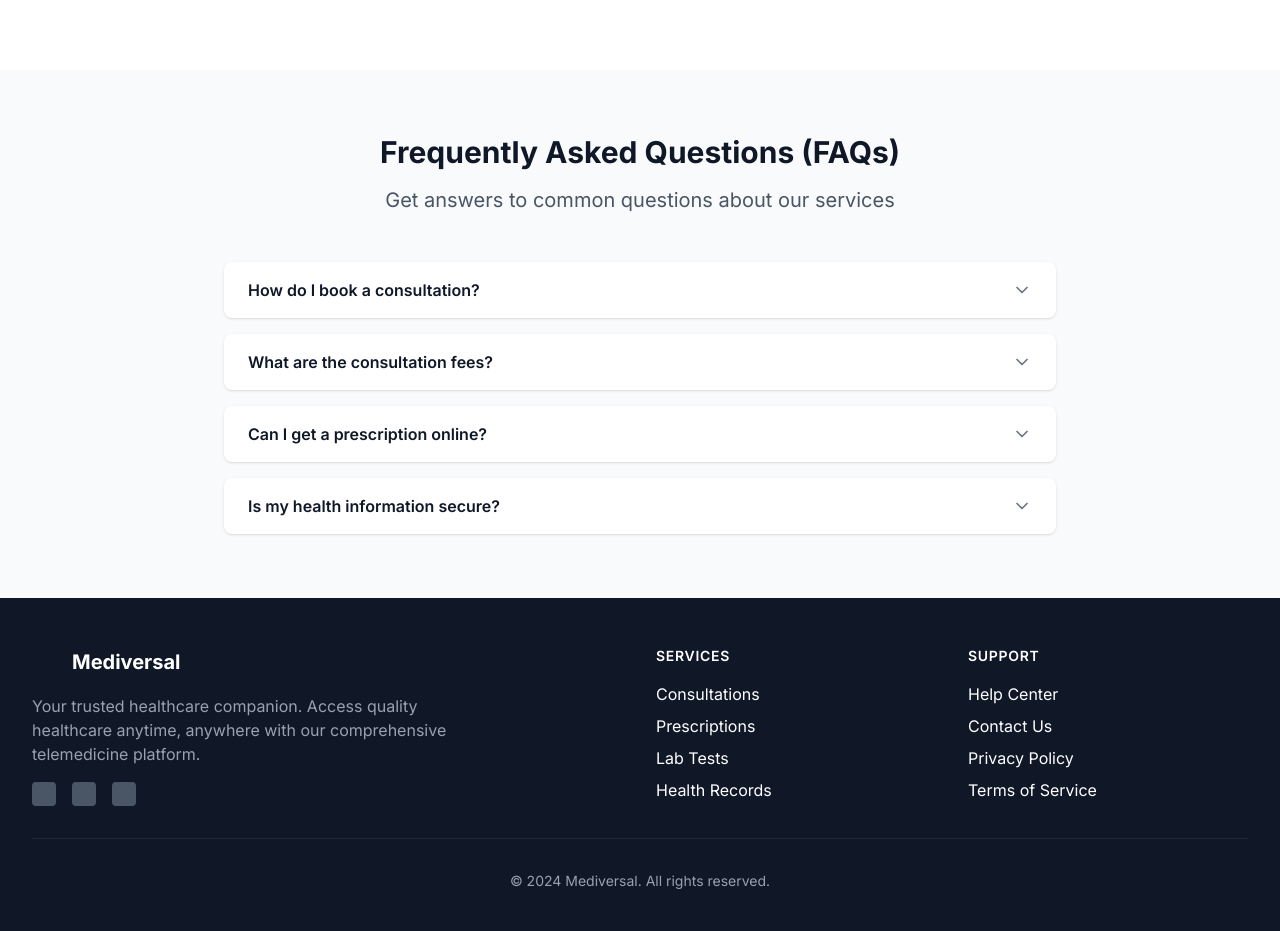
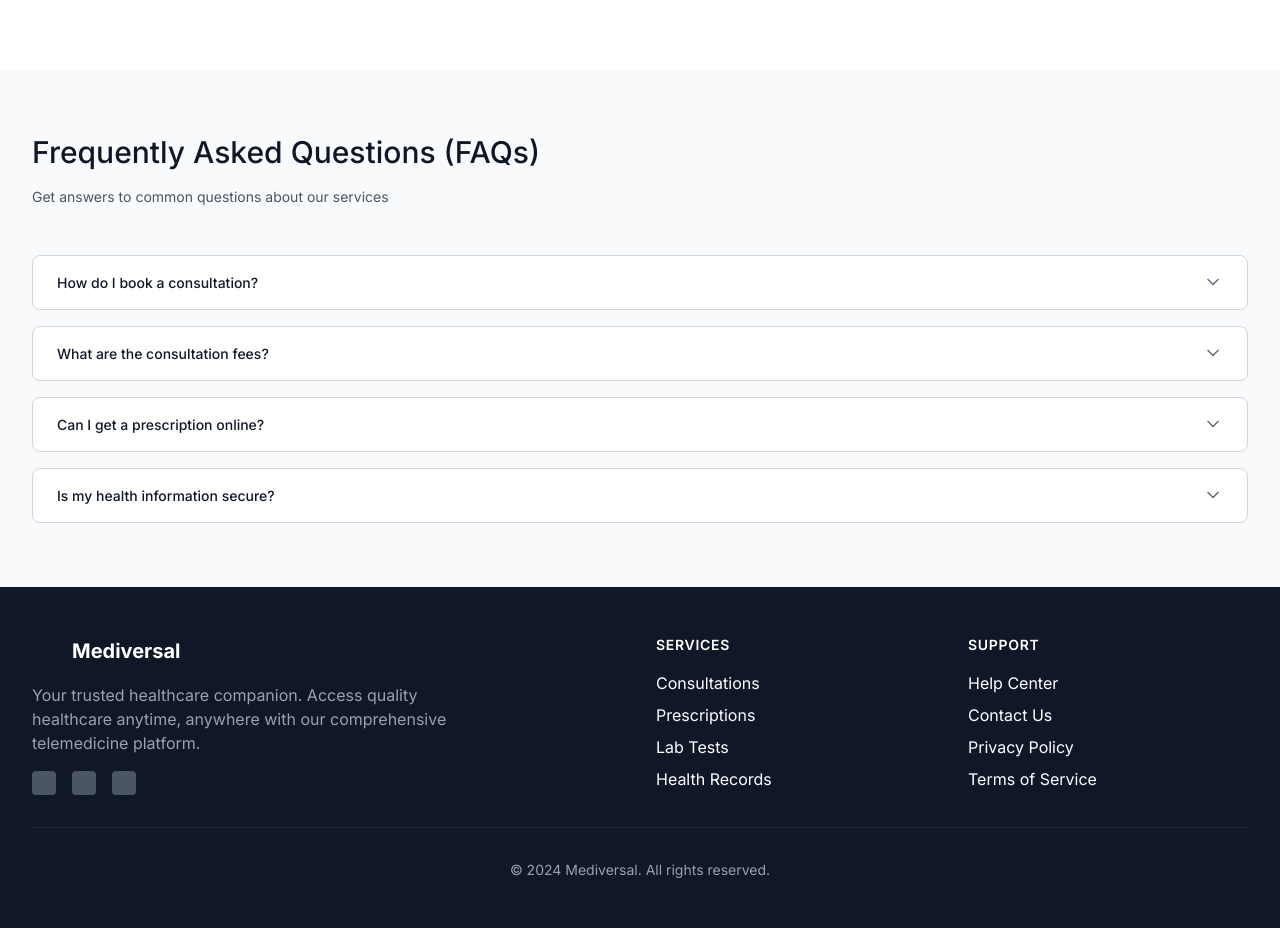
Before and after one commit to mediversal-health/mediversal-landing-page, a Next.js app: page / in a window 1280 px wide. Shown: the part 4080-5011 px from the top of the page. Built offline with nearby package versions, Linux system fonts and the light colour scheme; no server answers.

Commit message:
`Refactor FAQ component: update layout, typography, and styles`

```diff
--- a/src/app/components/sections/FAQ.tsx
+++ b/src/app/components/sections/FAQ.tsx
@@ -12,24 +12,29 @@ export const FAQ: React.FC = () => {
 
   return (
     <section className="py-16 bg-gray-50">
-      <div className="max-w-4xl mx-auto px-4 sm:px-6 lg:px-8">
-        <div className="text-center mb-12">
-          <h2 className="text-3xl font-bold text-gray-900 mb-4">
+      <div className="max-w-7xl mx-auto px-4 sm:px-6 lg:px-8">
+        <div className="text-start mb-12">
+          <h2 className="text-3xl font-medium text-gray-900 mb-4">
             Frequently Asked Questions (FAQs)
           </h2>
-          <p className="text-xl text-gray-600">
+          <p className="text-[14px] text-gray-600">
             Get answers to common questions about our services
           </p>
         </div>
 
         <div className="space-y-4">
           {FAQS.map((faq, index) => (
-            <div key={index} className="bg-white rounded-lg shadow-sm">
+            <div
+              key={index}
+              className="bg-white rounded-lg border border-gray-300"
+            >
               <button
-                className="w-full px-6 py-4 text-left flex items-center justify-between hover:bg-gray-50 focus:outline-none focus:bg-gray-50"
+                className="w-full px-6 py-4 text-left flex items-center justify-between"
                 onClick={() => toggleFAQ(index)}
               >
-                <h3 className="font-semibold text-gray-900">{faq.question}</h3>
+                <h3 className="font-medium text-[14px] text-gray-900">
+                  {faq.question}
+                </h3>
                 {openIndex === index ? (
                   <ChevronUp className="h-5 w-5 text-gray-500" />
                 ) : (
@@ -38,7 +43,7 @@ export const FAQ: React.FC = () => {
               </button>
               {openIndex === index && (
                 <div className="px-6 pb-4">
-                  <p className="text-gray-600">{faq.answer}</p>
+                  <p className="text-gray-600 text-[10px]">{faq.answer}</p>
                 </div>
               )}
             </div>
```
